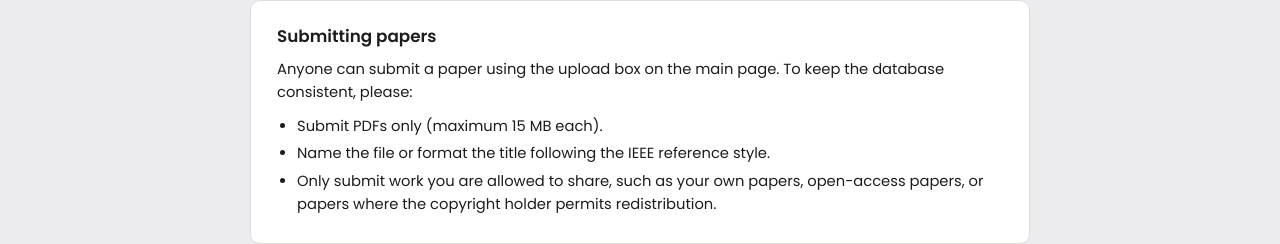
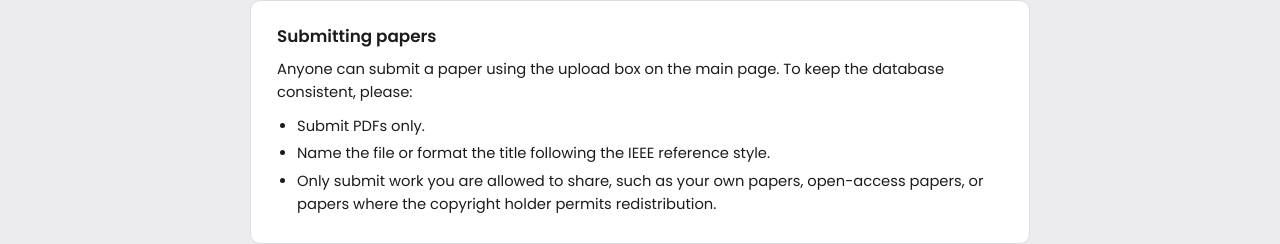
Before and after one commit to sepcteam/Resources-Database, a plain HTML site: page use-and-moderation.html in a window 1280 px wide. Shown: the part 727-971 px from the top of the page. Drawn offline with Linux system fonts and the light colour scheme.

Commit message:
Update submission guidelines for PDF files

```diff
--- a/use-and-moderation.html
+++ b/use-and-moderation.html
@@ -224,7 +224,7 @@
       Anyone can submit a paper using the upload box on the main page. To keep the database consistent, please:
     </p>
     <ul>
-      <li>Submit PDFs only (maximum 15 MB each).</li>
+      <li>Submit PDFs only.</li>
       <li>Name the file or format the title following the IEEE reference style.</li>
       <li>Only submit work you are allowed to share, such as your own papers, open-access papers, or papers
           where the copyright holder permits redistribution.</li>
```
